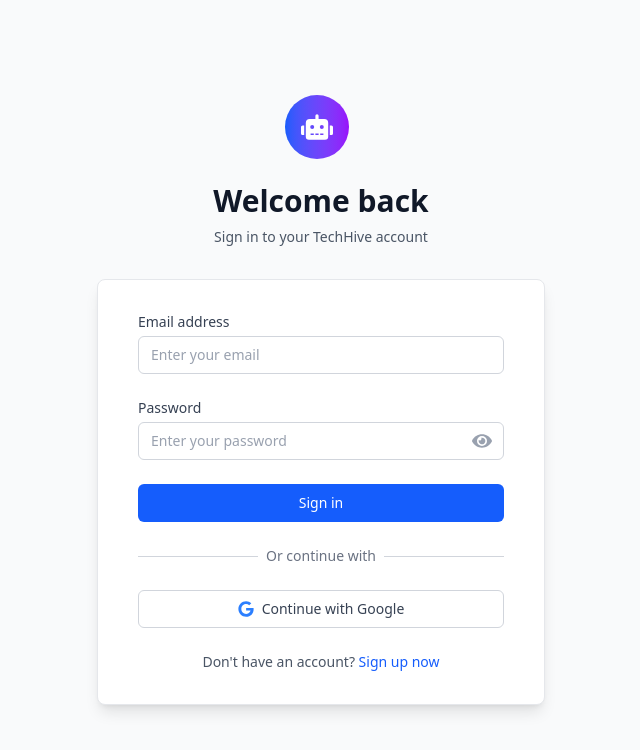
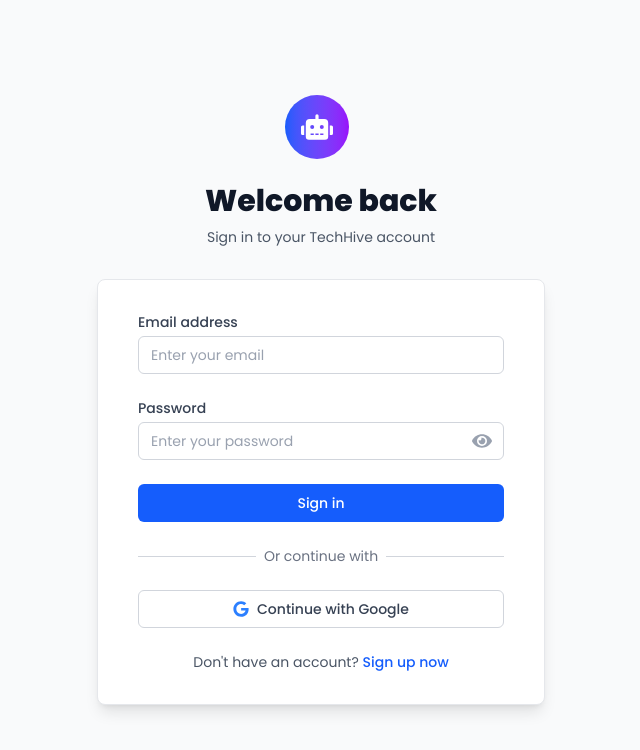
Before and after one commit to mdferdausalam19/techhive-forum, a React (Vite) app in the folder client/: page /sign-in in a window 1280 px wide. Shown: the top 750 px of the page, without its empty margins (319-959 px from the left). Built offline with nearby package versions, Linux system fonts and the light colour scheme; no server answers.

Commit message:
feat(client): add global Poppins font styling and scroll-to-top on route change

```diff
--- a/client/index.html
+++ b/client/index.html
@@ -1,5 +1,5 @@
 <!doctype html>
-<html lang="en" data-theme="light">
+<html lang="en">
 
 <head>
   <meta charset="UTF-8" />
--- a/client/package.json
+++ b/client/package.json
@@ -27,7 +27,6 @@
     "@types/react": "^19.1.8",
     "@types/react-dom": "^19.1.6",
     "@vitejs/plugin-react": "^4.6.0",
-    "daisyui": "^5.0.46",
     "eslint": "^9.30.1",
     "eslint-plugin-react-hooks": "^5.2.0",
     "eslint-plugin-react-refresh": "^0.4.20",
--- a/client/src/index.css
+++ b/client/src/index.css
@@ -1,2 +1,10 @@
+/* Google Font */
+@import url("https://fonts.googleapis.com/css2?family=Poppins:ital,wght@0,100;0,200;0,300;0,400;0,500;0,600;0,700;0,800;0,900;1,100;1,200;1,300;1,400;1,500;1,600;1,700;1,800;1,900&family=Roboto:ital,wght@0,100..900;1,100..900&display=swap");
+
+/* Tailwind */
 @import "tailwindcss";
-@plugin "daisyui";
+
+/* Custom CSS */
+body {
+  font-family: "Poppins", sans-serif;
+}
--- a/client/src/layouts/Main.jsx
+++ b/client/src/layouts/Main.jsx
@@ -1,8 +1,15 @@
-import { Outlet } from "react-router";
+import { useEffect } from "react";
+import { Outlet, useLocation } from "react-router";
 import Navbar from "../components/shared/Navbar";
 import Footer from "../components/shared/Footer";
 
 export default function Main() {
+  // Scroll to top on route changes
+  const { pathname } = useLocation();
+  useEffect(() => {
+    // Scroll to top on route change
+    window.scrollTo({ top: 0, left: 0, behavior: "auto" });
+  }, [pathname]);
   return (
     <div>
       <Navbar />
--- a/client/src/pages/forum/PostDetails.jsx
+++ b/client/src/pages/forum/PostDetails.jsx
@@ -177,7 +177,7 @@
                       d="M8 12h.01M12 12h.01M16 12h.01M21 12c0 4.418-4.03 8-9 8a9.863 9.863 0 01-4.255-.949L3 20l1.395-3.72C3.512 15.042 3 13.574 3 12c0-4.418 4.03-8 9-8s9 3.582 9 8z"
                     />
                   </svg>
-                  <span>{post.comments.length} comments</span>
+                  <span>{post.comments.length} Comments</span>
                 </div>
               </div>
             </div>
```
Also changed, not shown: 1 other file (tests, documents, lock files or other folders).
